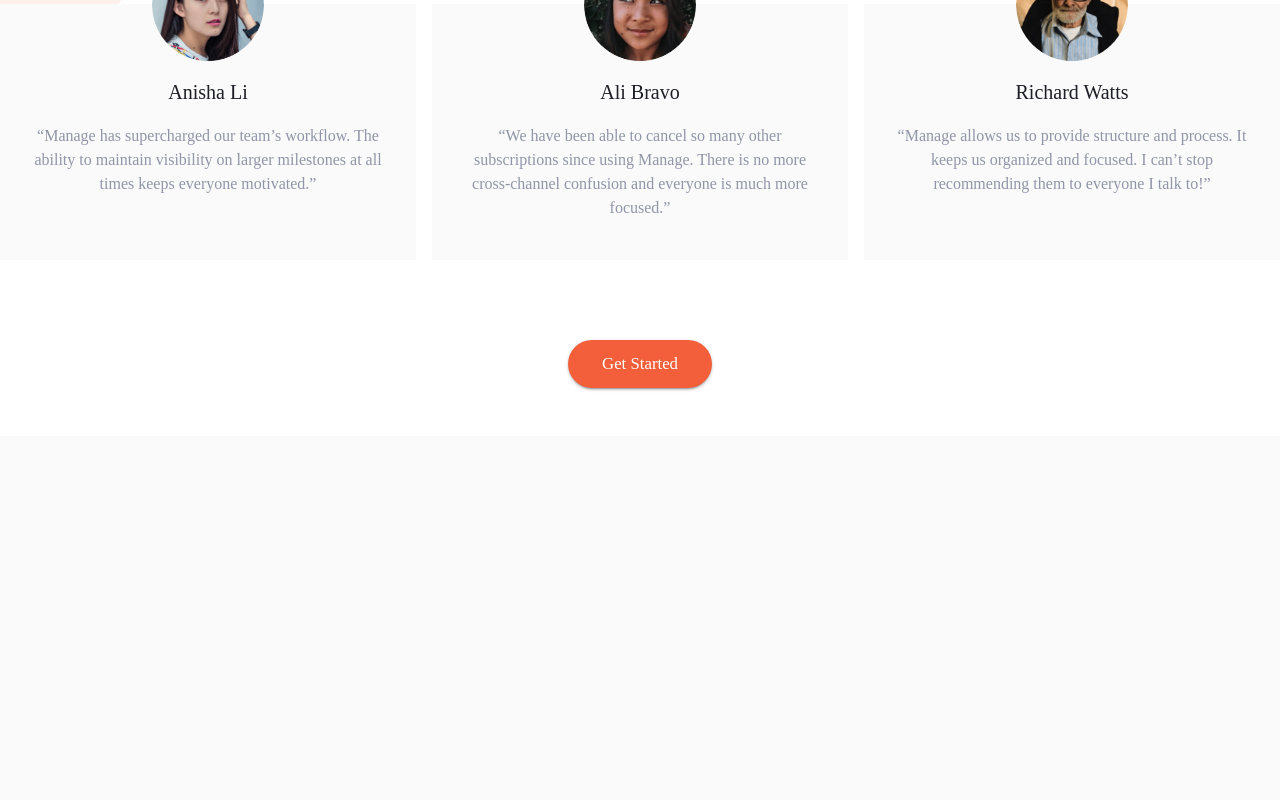
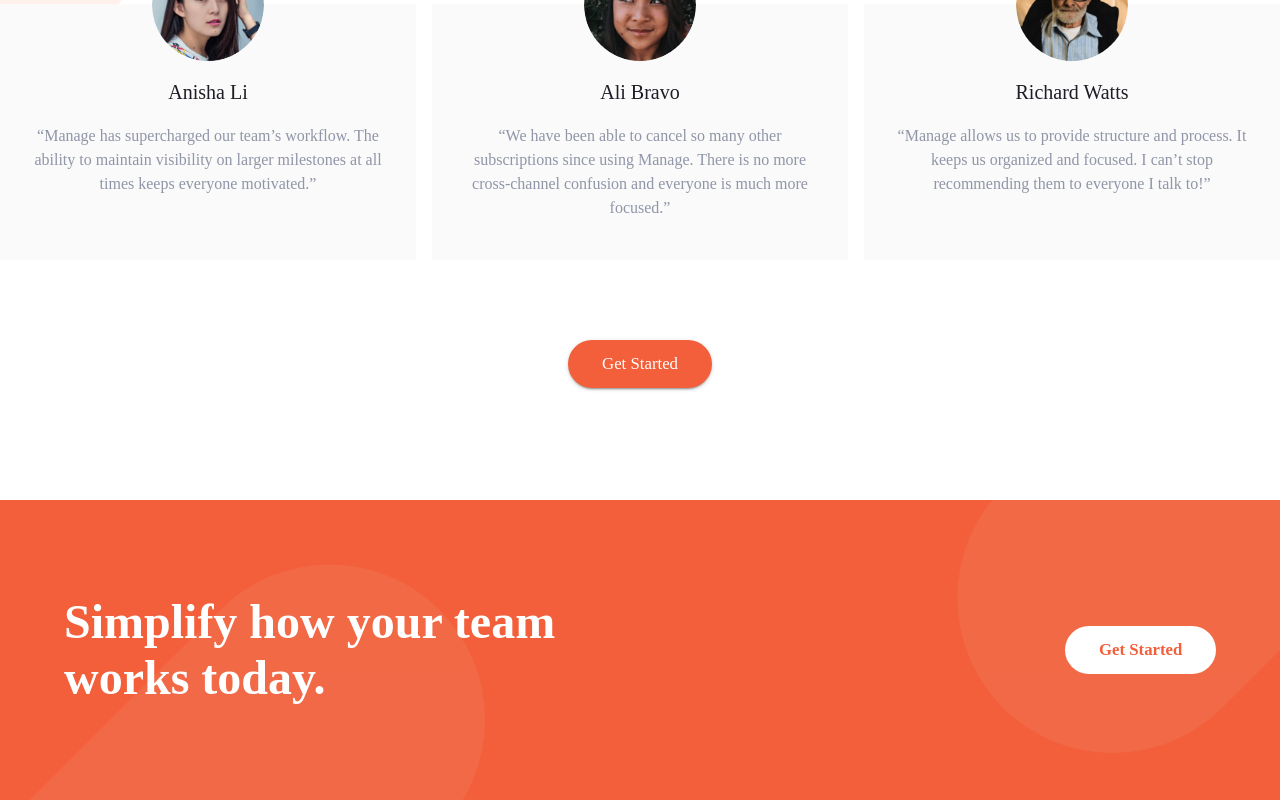
Before and after one commit to JoeDravarol/frontendmentor-manage-landing-page, a React (Create React App) app: page / in a window 1280 px wide. Shown: the part 1360-2160 px from the top of the page. Before the commit the page ends 1796 px from the top, so only its background shows below. Built offline with nearby package versions, Linux system fonts and the light colour scheme.

Commit message:
feat: Add CTA banner section

```diff
--- a/src/App.js
+++ b/src/App.js
@@ -9,6 +9,7 @@
 import Layout from './layout/Layout'
 import Hero from './layout/Hero'
 import Services from './layout/Services'
+import CtaBanner from './layout/CtaBanner'
 import { useWindowSize } from './hooks'
 
 const testimonialsData = [
@@ -56,6 +57,7 @@
       <Hero />
       <Services />
       <Testimonials testimonials={testimonials} />
+      <CtaBanner />
     </Layout>
   )
 }
--- /dev/null
+++ b/src/layout/CtaBanner.js
@@ -0,0 +1,101 @@
+import React from 'react'
+
+import Box from '@material-ui/core/Box'
+import Typography from '@material-ui/core/Typography'
+import { makeStyles } from '@material-ui/core'
+
+import Container from './Container'
+import CtaButton from '../components/CtaButton'
+import mobileBackgroundPattern from '../images/bg-simplify-section-mobile.svg'
+import desktopBackgroundPattern from '../images/bg-simplify-section-desktop.svg'
+import { useWindowSize } from '../hooks'
+
+const useStyles = makeStyles((theme) => ({
+  root: {
+    background: theme.palette.primary.main,
+    width: '100%',
+    minHeight: 450,
+    display: 'flex',
+    alignItems: 'center',
+    position: 'relative',
+    overflow: 'hidden',
+    '&::after': {
+      content: `url(${mobileBackgroundPattern})`,
+      position: 'absolute',
+      top: '50%',
+      bottom: 0,
+      left: 0,
+      right: 0,
+      transform: 'translate(0, -50%)'
+    },
+    [theme.breakpoints.up('lg')]: {
+      minHeight: 300,
+      '&::after': {
+        content: `url(${desktopBackgroundPattern})`,
+        top: '-5%',
+        transform: 'translate(0, -5%)'
+      }
+    },
+    [theme.breakpoints.up('xl')]: {
+      '&::after': {
+        top: '-10%',
+        left: '55%',
+        transform: 'scale(1.15) translate(-55%, -10%)'
+      }
+    }
+  },
+  container: {
+    display: 'grid',
+    gridGap: theme.spacing(5),
+    textAlign: 'center',
+    justifyItems: 'center',
+    position: 'relative',
+    zIndex: '5',
+    [theme.breakpoints.up('lg')]: {
+      display: 'flex',
+      justifyContent: 'space-between',
+      alignItems: 'center',
+      textAlign: 'left'
+    }
+  },
+  title: {
+    color: '#FFF',
+    maxWidth: 470,
+    fontWeight: 700,
+    [theme.breakpoints.up('lg')]: {
+      maxWidth: 600
+    }
+  },
+  ctaButton: {
+    background: '#FFF',
+    color: theme.palette.primary.main,
+    fontWeight: 700,
+    '&:hover': {
+      background: '#FFF'
+    },
+    [theme.breakpoints.up('xl')]: {
+      width: 170
+    }
+  }
+}))
+
+const CtaBanner = () => {
+  const windowSize = useWindowSize()
+  const classes = useStyles()
+
+  return (
+    <Box className={classes.root} mt={8} pt={3} pb={3}>
+      <Container
+        className={classes.container}
+        maxWidth={windowSize.width < 1280 ? 600 : null}
+      >
+        <Typography className={classes.title} variant="h3" component="h2">
+          Simplify how your team works today.
+        </Typography>
+        <CtaButton className={classes.ctaButton} label="Get Started" />
+      </Container>
+    </Box>
+  )
+}
+
+export default CtaBanner
```
